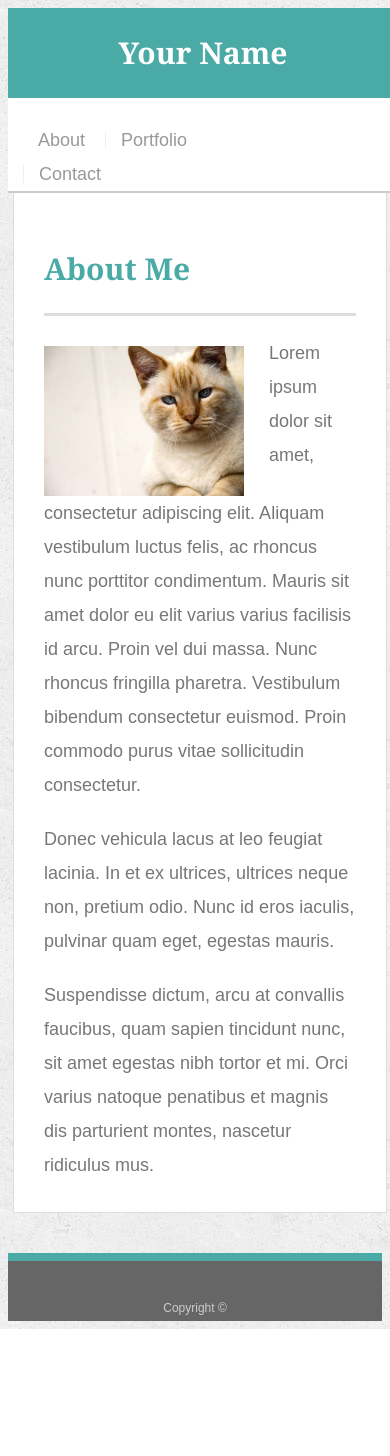
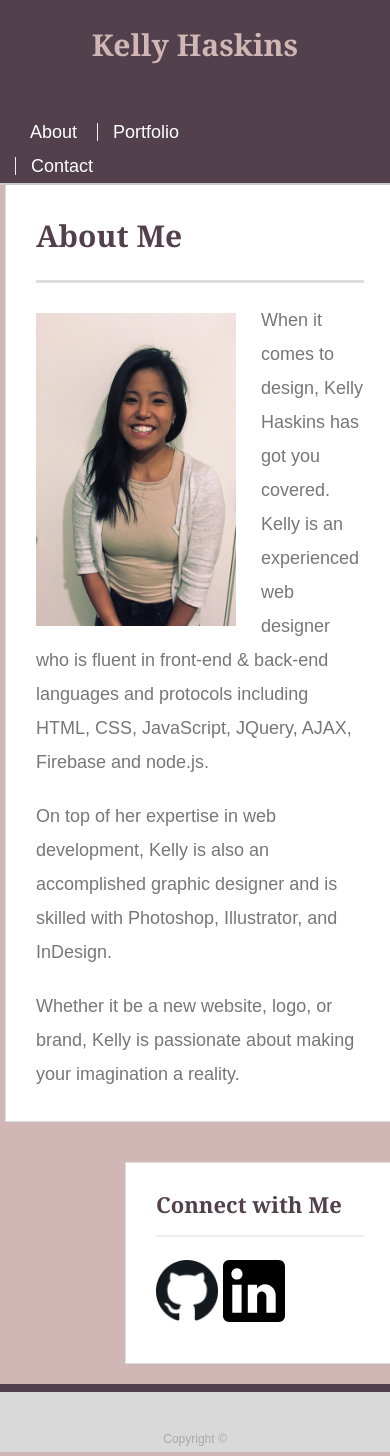
Before and after one commit to kellyhaskins00/Kelly-Haskins, a plain HTML site: page index.html in a window 390 px wide. Before the commit the page ends 1329 px from the top, so only its background shows below. Drawn offline with Linux system fonts and the light colour scheme.

Commit message:
updated responsive porfolio for professional use

```diff
--- a/assets/css/style.css
+++ b/assets/css/style.css
@@ -2,13 +2,46 @@ body {
   font-family: Arial, "Helvetica Neue", Helvetica, sans-serif;
   font-size: 18px;
   line-height: 34px;
-  color: #777777;
-  background: url("../images/concrete_seamless.png");
+  color: #777;
+  background-color:#d0b6b5 ;
+}
+* {
+  box-sizing: border-box;
+  margin: 0;
 }
 
-* {
-  box-sizing: border-box;
+/* sticky footer styling */
+/* https://css-tricks.com/snippets/css/sticky-footer/ */
+html,
+body {
+  height: 100%;
 }
+.wrapper {
+  height: auto !important;
+  height: 100%;
+  min-height: 100%;
+  margin: 0 auto -105px;
+}
+footer,
+.push {
+  height: 105px;
+}
+/* end sticky footer styling */
+/* start hover styling */
+#logo:hover,
+input[type=submit]:hover {
+  color: #d0b6b5;
+}
+nav a:hover {
+  color: #d0b6b5;
+}
+.social:hover {
+  cursor: pointer;
+  opacity: 0.8;
+}
+/* end hover styling */
+
+
 
 /* general */
 
@@ -35,7 +68,7 @@ h2,
 h3 {
   font-family: Georgia, Times, "Times New Roman", serif;
   font-weight: 700;
-  color: #4aaaa5;
+  color: #52414c;
 }
 
 h1 {
@@ -59,7 +92,7 @@ h3 {
   margin: 0 0 30px;
   overflow: auto;
   color: #ffffff;
-  background: #ffffff;
+  background: #52414c;
   border-bottom: 2px solid #cccccc;
 }
 
@@ -74,7 +107,6 @@ h3 {
   color: #ffffff;
   text-align: center;
   text-decoration: none;
-  background: #4aaaa5;
 }
 
 nav {
@@ -87,7 +119,7 @@ nav a {
   padding-left: 15px;
   margin-left: 15px;
   line-height: 18px;
-  color: #999;
+  color: white;
   text-decoration: none;
   border-left: 1px solid #efefef;
 }
@@ -103,10 +135,10 @@ footer {
   clear: both;
   font-size: 12px;
   color: #ffffff;
-  color: #cccccc;
+  color: darkgray;
   text-align: center;
-  background: #666666;
-  border-top: 8px solid #4aaaa5;
+  background: #d9d9d9;
+  border-top: 8px solid #52414c;
   height: 50px;
 }
 
@@ -117,29 +149,56 @@ h3, h2 {
   border-bottom: 2px solid #eeeeee;
 }
 
+
+
+/* sidebar */
+.sidebar {
+  float: right;
+  width: 100%;
+  max-width: 270px;
+  padding: 30px;
+  margin-bottom: 20px;
+  background: #fff;
+  border: 1px solid #ddd;
+}
+h3,
+.sidebar h2 {
+  padding-bottom: 20px;
+  margin-bottom: 15px;
+  line-height: 22px;
+  border-bottom: 2px solid #eee;
+}
+.social {
+  width: 62px;
+  height: 62px;
+  margin-top: 8px;
+  margin-right: 5px;
+}
+.social:last-child {
+  margin-right: 0;
+}
+
+
 /* main */
-
 #main-container {
   padding-top: 130px;
-  min-height: calc(100vh - 70px);
 }
-
 .main-section {
   float: left;
   width: 100%;
-  max-width: 960px;
+  max-width: 650px;
   padding: 30px;
   margin: 0 0 40px;
-  background: #ffffff;
-  border: 1px solid #dddddd;
+  background: #fff;
+  border: 1px solid #ddd;
 }
-
 /* portfolio page */
 
 .work {
   position: relative;
   float: left;
-  width: 274px;
+  width: 100%;
+  height: auto;
   margin: 20px 0 25px;
   overflow: auto;
 }
@@ -150,6 +209,7 @@ h3, h2 {
 
 .work img {
   width: 100%;
+  height: auto;
   border: 0 none;
   opacity: 0.8;
 }
@@ -164,7 +224,7 @@ h3, h2 {
   line-height: 30px;
   color: #ffffff;
   text-align: center;
-  background: #4aaaa5;
+  background: #52414c;
   border-bottom: 0;
 }
 
@@ -177,15 +237,12 @@ h3, h2 {
 }
 
 /* contact page */
-
 #contact-form ul {
   margin-bottom: 20px;
 }
-
 #contact-form li {
   margin-bottom: 10px;
 }
-
 label,
 input[type=text],
 input[type=email],
@@ -193,7 +250,6 @@ textarea {
   display: block;
   width: 100%;
 }
-
 input[type=text],
 input[type=email],
 textarea {
@@ -202,21 +258,24 @@ textarea {
   font-size: 14px;
   border: 1px solid #dddddd;
 }
-
 textarea {
   height: 200px;
 }
-
 input[type=submit] {
   padding: 10px 30px;
   font-size: 18px;
   color: #ffffff;
   cursor: pointer;
-  background: #4aaaa5;
+  background: #6f2f2c;
   border: 0 none;
 }
-
-
+@media only screen and (max-width: 980px) {
+  nav {
+    float: right;
+    margin-top: 25px;
+    padding-right: 25px;
+}
+}
 @media only screen and (max-width: 980px) {
   nav {
     float: right;
@@ -230,6 +289,9 @@ input[type=submit] {
    #logo {
      position: static;
     }
+    #email {
+      position: static;
+     }
     nav {
       float: right;
       margin-top: 25px;
@@ -241,6 +303,9 @@ input[type=submit] {
    #logo {
      width: 100%;
     }
+    #email {
+      position: static;
+     }
     nav {
       position: relative;
       display: inline-block;
--- a/index.html
+++ b/index.html
@@ -3,7 +3,7 @@
 
 <head>
   <meta charset="UTF-8">
-  <title>About | Your Name</title>
+  <title>About | Kelly Haskins</title>
   <link rel="stylesheet" type="text/css" href="assets/css/style.css">
 
 <!--Viewport tag-->
@@ -15,7 +15,7 @@
 
   <header id="masthead">
     <div class="container">
-      <a href="index.html" id="logo">Your Name</a>
+      <a href="index.html" id="logo">Kelly Haskins</a>
       <nav>
         <a href="index.html">About</a>
         <a href="portfolio.html">Portfolio</a>
@@ -28,14 +28,23 @@
     <section class="main-section">
       <h1>About Me</h1>
 
-      <img src="assets/images/cat.jpg" class="auth-image" alt="Your Name">
+      <img src="assets/images/linkedin.jpg" class="auth-image" alt="Your Name">
 
-      <p>Lorem ipsum dolor sit amet, consectetur adipiscing elit. Aliquam vestibulum luctus felis, ac rhoncus nunc porttitor condimentum. Mauris sit amet dolor eu elit varius varius facilisis id arcu. Proin vel dui massa. Nunc rhoncus fringilla pharetra. Vestibulum bibendum consectetur euismod. Proin commodo purus vitae sollicitudin consectetur.</p>
+      <p>When it comes to design, Kelly Haskins has got you covered. Kelly is an experienced web designer who is fluent in front-end & back-end languages and protocols including HTML, CSS, JavaScript, JQuery, AJAX, Firebase and node.js. </p>
 
-      <p>Donec vehicula lacus at leo feugiat lacinia. In et ex ultrices, ultrices neque non, pretium odio. Nunc id eros iaculis, pulvinar quam eget, egestas mauris.</p>
+      <p>On top of her expertise in web development, Kelly is also an accomplished graphic designer and is skilled with Photoshop, Illustrator, and InDesign. </p>
 
-      <p>Suspendisse dictum, arcu at convallis faucibus, quam sapien tincidunt nunc, sit amet egestas nibh tortor et mi. Orci varius natoque penatibus et magnis dis parturient montes, nascetur ridiculus mus.</p>
+      <p>Whether it be a new website, logo, or brand, Kelly is passionate about making your imagination a reality.</p>
 
+    </section>
+
+    <section class="sidebar">
+      <div id="connect">
+        <h2>Connect with Me</h2>
+
+        <a href="https://github.com/kellyhaskins00"><img src="assets/images/github.png" class="social" alt="Github"></a>
+        <a href="https://www.linkedin.com/in/kellyhaskins00" ><img src="assets/images/linkedin.svg" class="social" alt="LinkedIn"></a>
+      </div>
     </section>
 
   </div>
@@ -46,5 +55,4 @@
     </div>
   </footer>
 </body>
-
 </html>
```
Also changed, not shown: contact.html (+1 -1 lines), portfolio.html (+9 -9 lines), assets/images/crystal_collector.JPG (added), assets/images/gif_tastic.JPG (added), assets/images/github.png (added), assets/images/linkedin.jpg (added), assets/images/linkedin.png (added), assets/images/linkedin.svg (added), assets/images/restroom_finder.JPG (added), assets/images/trivia_game.JPG (added), assets/images/word_guess_game.JPG (added).
